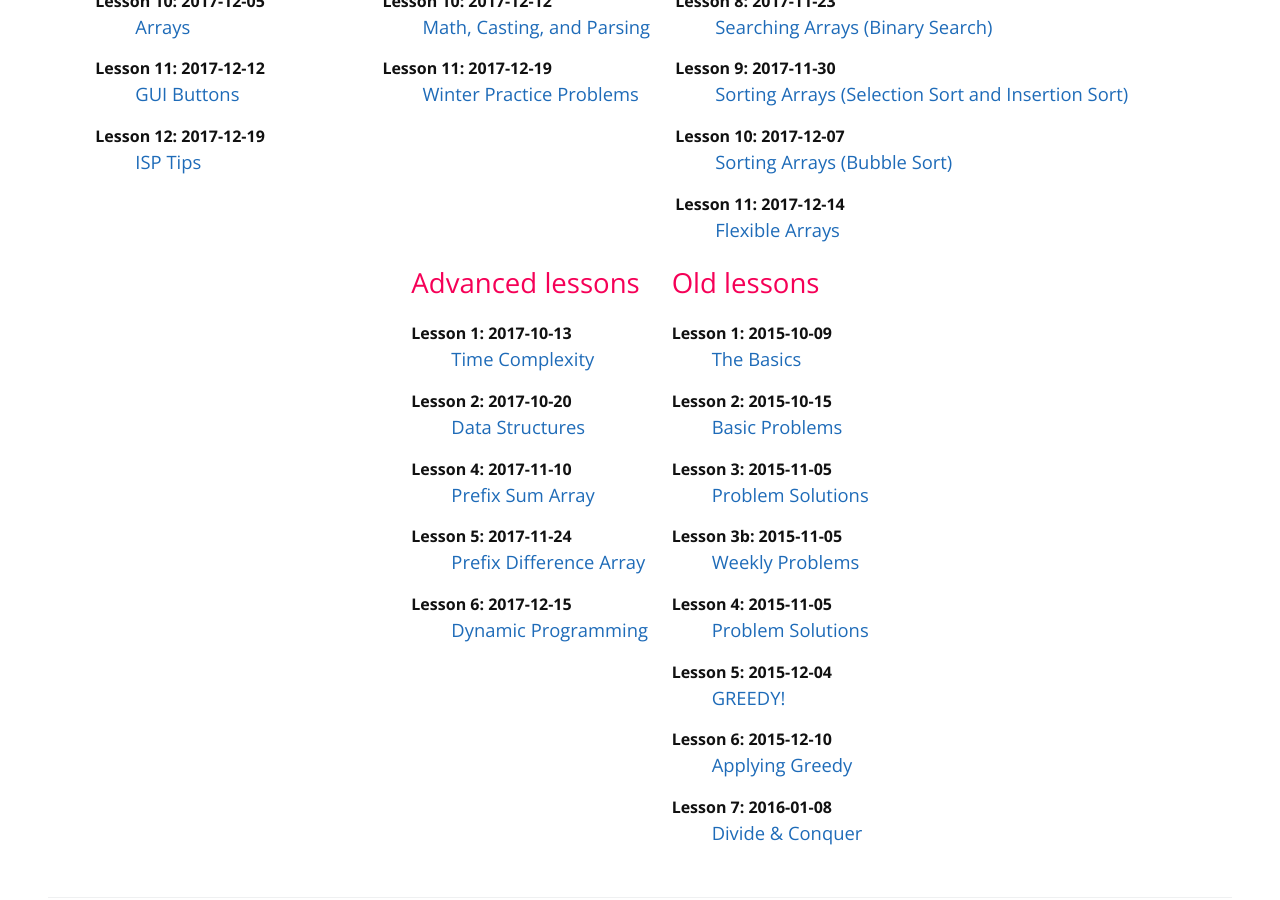
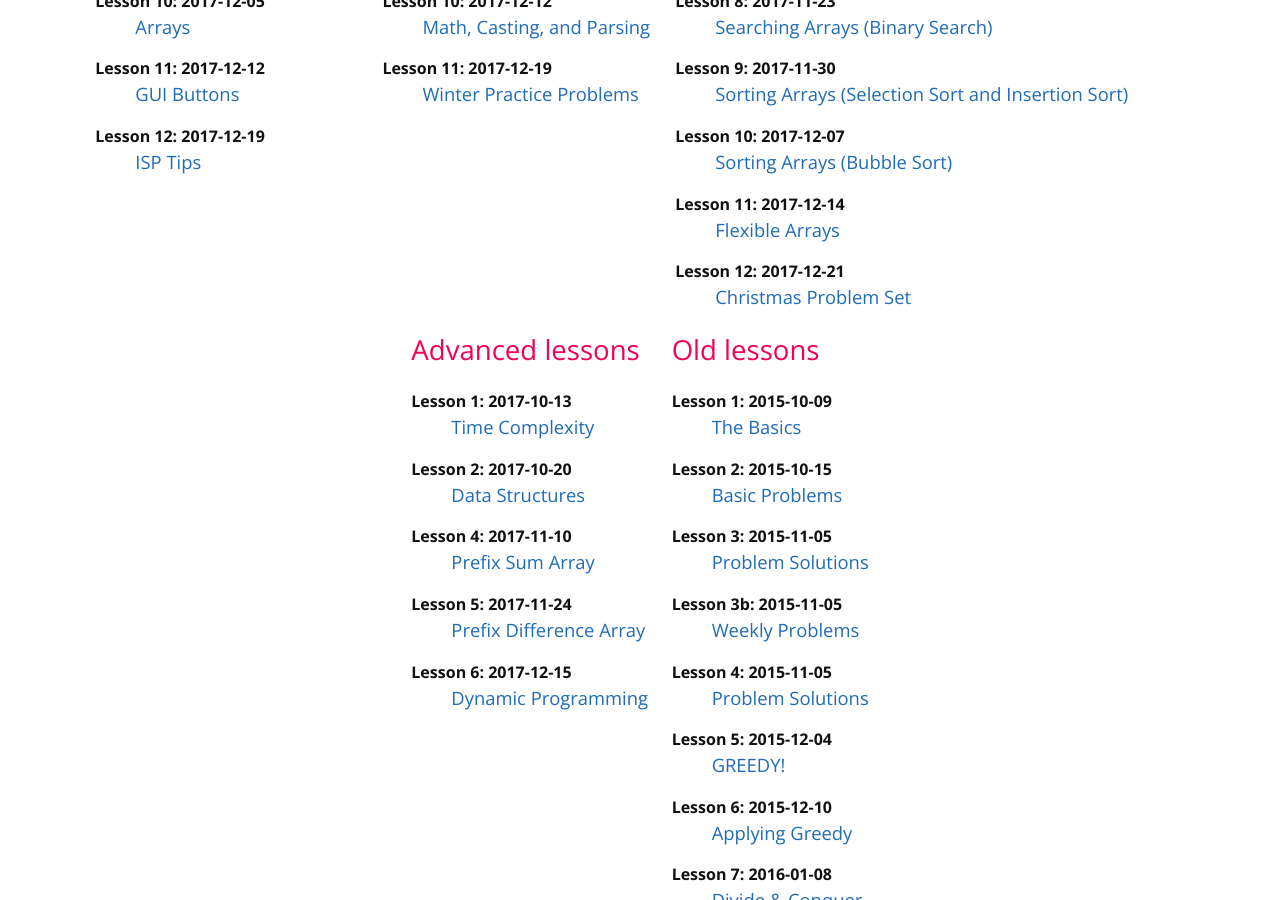
Before and after one commit to mcpt/mcpt.github.io, a Jekyll site: the page built from cpt.md, in a window 1280 px wide and 900 px high, scrolled down 1235 px. Built offline with Jekyll 4.4.1, drawn with Linux system fonts in a browser that asks for light colours.

Commit message:
Update girls-lessons.yml

```diff
--- a/_data/girls-lessons.yml
+++ b/_data/girls-lessons.yml
@@ -68,3 +68,8 @@
   date: 2017-12-14
   id: 11
   url: https://docs.google.com/presentation/d/1xGlS6Sw73bot_8rFjP12gIrjjhyPP_xjlmN7T44_57Y/edit?usp=sharing
+
+- title: Christmas Problem Set
+  date: 2017-12-21
+  id: 12
+  url: https://docs.google.com/document/d/1UCtfCngozeLlbJk4F634V1c6by0s_mBJzDFwDUcN0mc
```
